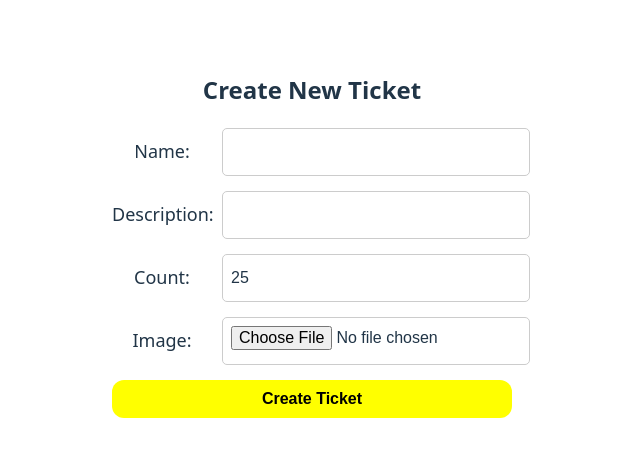
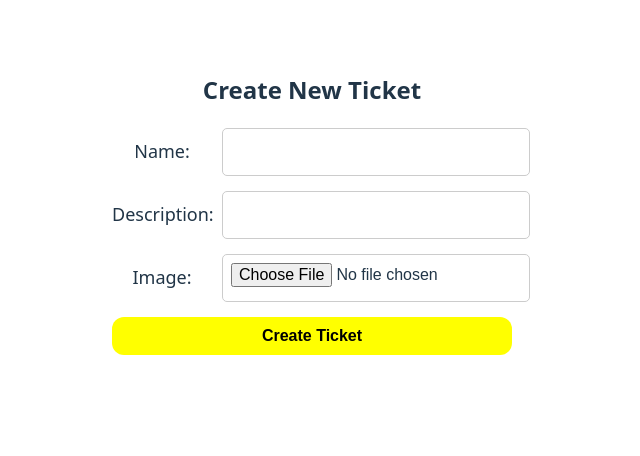
Before and after one commit to TonA-Ticket-Event-Service/tma-nft-ticket-service-frontend, a React (Vite) app: page /create in a window 1280 px wide. Shown: the top 456 px of the page, without its empty margins (328-968 px from the left). Built offline with nearby package versions, Linux system fonts and the light colour scheme; what @tonconnect/ui-react, @twa-dev/sdk would draw is missing.

Commit message:
remove count from create ticket page

```diff
--- a/src/createTickets/CreateTicketModal.tsx
+++ b/src/createTickets/CreateTicketModal.tsx
@@ -38,18 +38,6 @@ const CreateTicketModal = () => {
                     </div>
 
                     <div className="form-group">
-                        <label style={{fontSize: '18px'}} htmlFor="count">Count:</label>
-                        <input
-                            type="number"
-                            id="count"
-                            value={count}
-                            onChange={(e) => setCount(Number(e.target.value))}
-                            min={1}
-                            required
-                        />
-                    </div>
-
-                    <div className="form-group">
                         <label  style={{fontSize: '18px'}} htmlFor="image">Image:</label>
                         <input
                             type="file"
```
